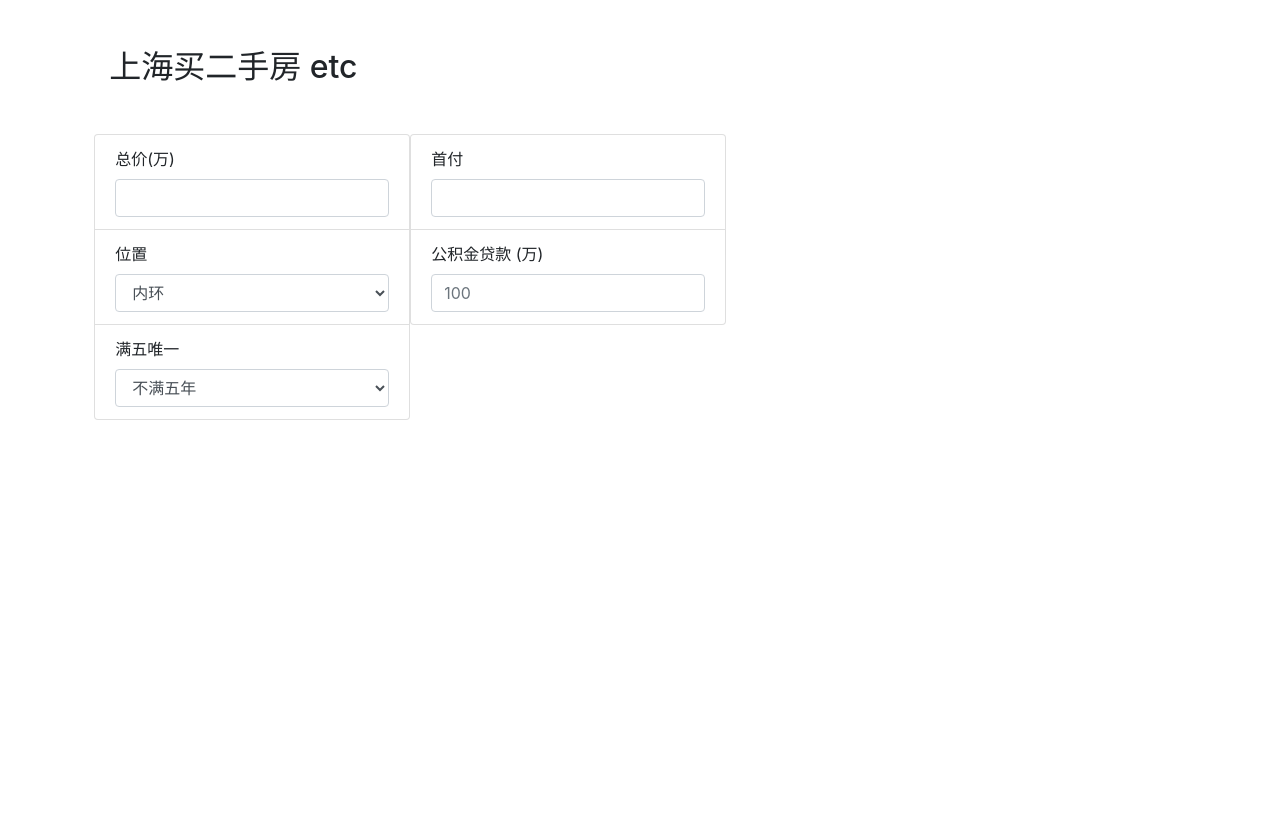
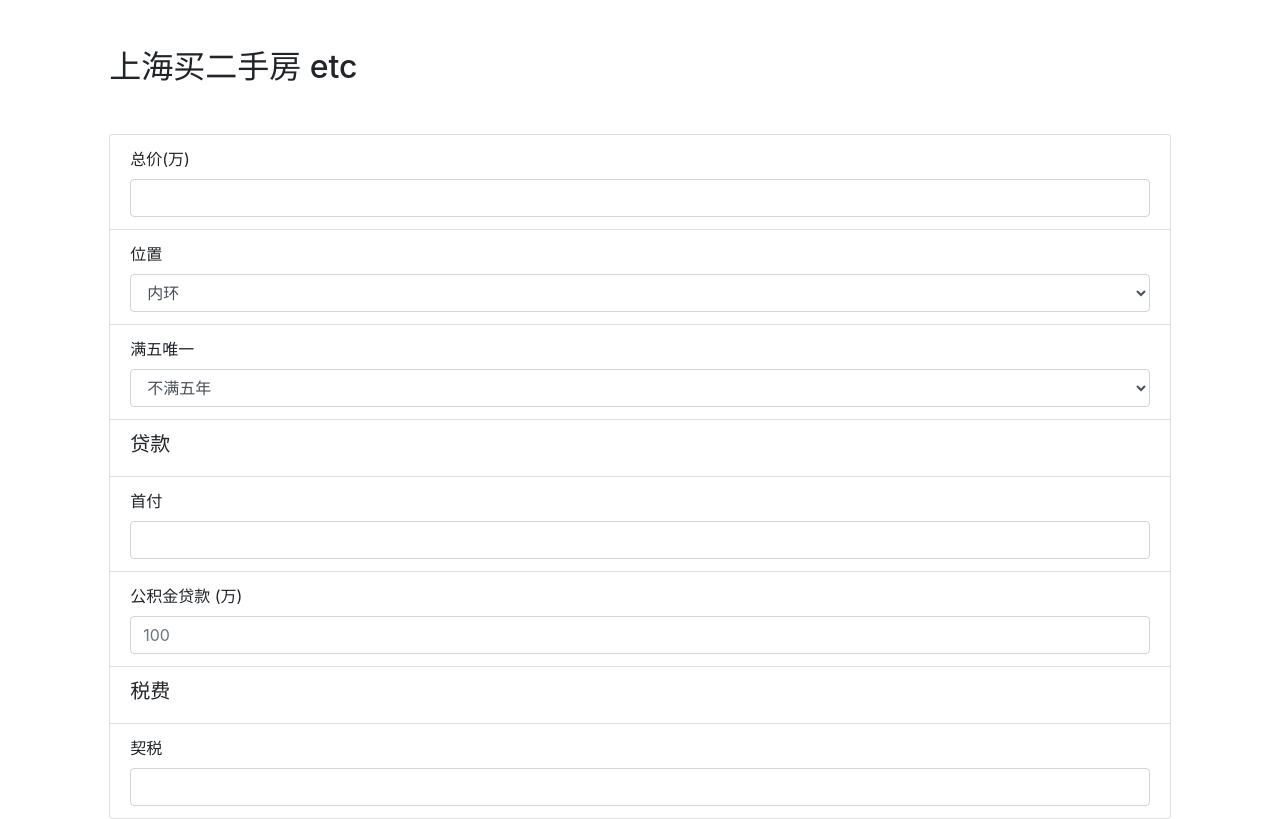
Before and after one commit to raynardj/nodejs-learn, a plain HTML site: page front/real.html in a window 1280 px wide. Drawn offline with nearby package versions, Linux system fonts and the light colour scheme.

Commit message:
update simple

```diff
--- a/front/real.html
+++ b/front/real.html
@@ -26,12 +26,11 @@
                 上海买二手房 etc
             </h2>
 
-            <div class='mt-5 row'>
-                <div class="col-bg-6">
+            <div class='mt-5'>
                 <ul class="list-group">
                     <li class="list-group-item">
                         <label for="price">总价(万)</label>
-                            <input name='price' type="text" class='form-control'>
+                        <input name='price' id="price" type="text" class='form-control'>
                     </li>
                     <li class="list-group-item">
                         <label for="location">位置</label>
@@ -50,23 +49,46 @@
                             <option value="1">满五唯一</option>
                         </select>
                     </li>
-                    </ul>
-                </div>
-                <div class="col-bg-6">
-                    <ul class="list-group">
+                    <li class="list-group-item">
+                        <h5>贷款</h5>
+                    </li>
                     <li class="list-group-item">
                         <label for="downpay">首付</label>
-                            <input name='downpay' type="downpay" class='form-control'>
+                        <input name='downpay' id='downpay' type="text" class='form-control'>
                     </li>
                     <li class="list-group-item">
                         <label for="gov_loan">公积金贷款 (万)</label>
-                            <input name='gov_loan' type="text" placeholder="100"
-                             default=100 class='form-control'>
+                        <input name='gov_loan' type="text" placeholder="100" default=100 class='form-control'>
+                    </li>
+                    <li class="list-group-item">
+                        <h5>
+                            税费
+                        </h5>
+                    </li>
+                    <li class="list-group-item">
+                        <label for="deedtax">契税</label>
+                        <input type="text" name="deedtax" id="deedtax" class="form-control">
                     </li>
                 </ul>
-                </div>
             </div>
         </div>
         <div class="col-sm-1"></div>
     </div>
 </body>
+<script>
+    $(document).ready(function(){
+        const update_downpay = (price)=>{
+            var downpay = price*0.35
+            $("#downpay").val(downpay)
+        }
+        const update_deedtax = (price)=>{
+            var deedtax = price*0.01
+            $("#deedtax").val(deedtax)
+        }
+        $("#price").change(function(){
+            var price = parseInt($(this).val())
+            update_downpay(price)
+            update_deedtax(price)
+        })
+    })
+</script>
```
Lines whose indentation alone changed are shown as unchanged.
